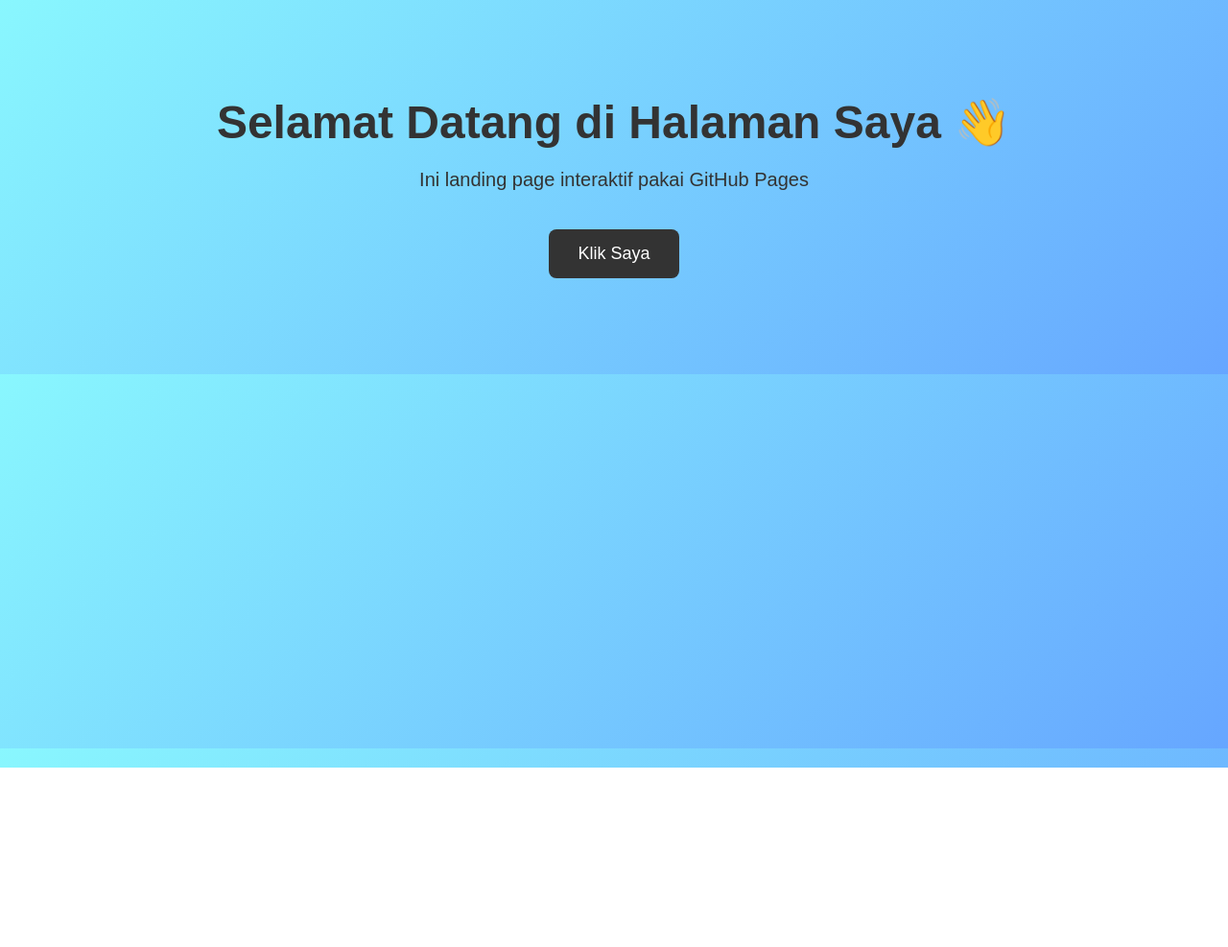
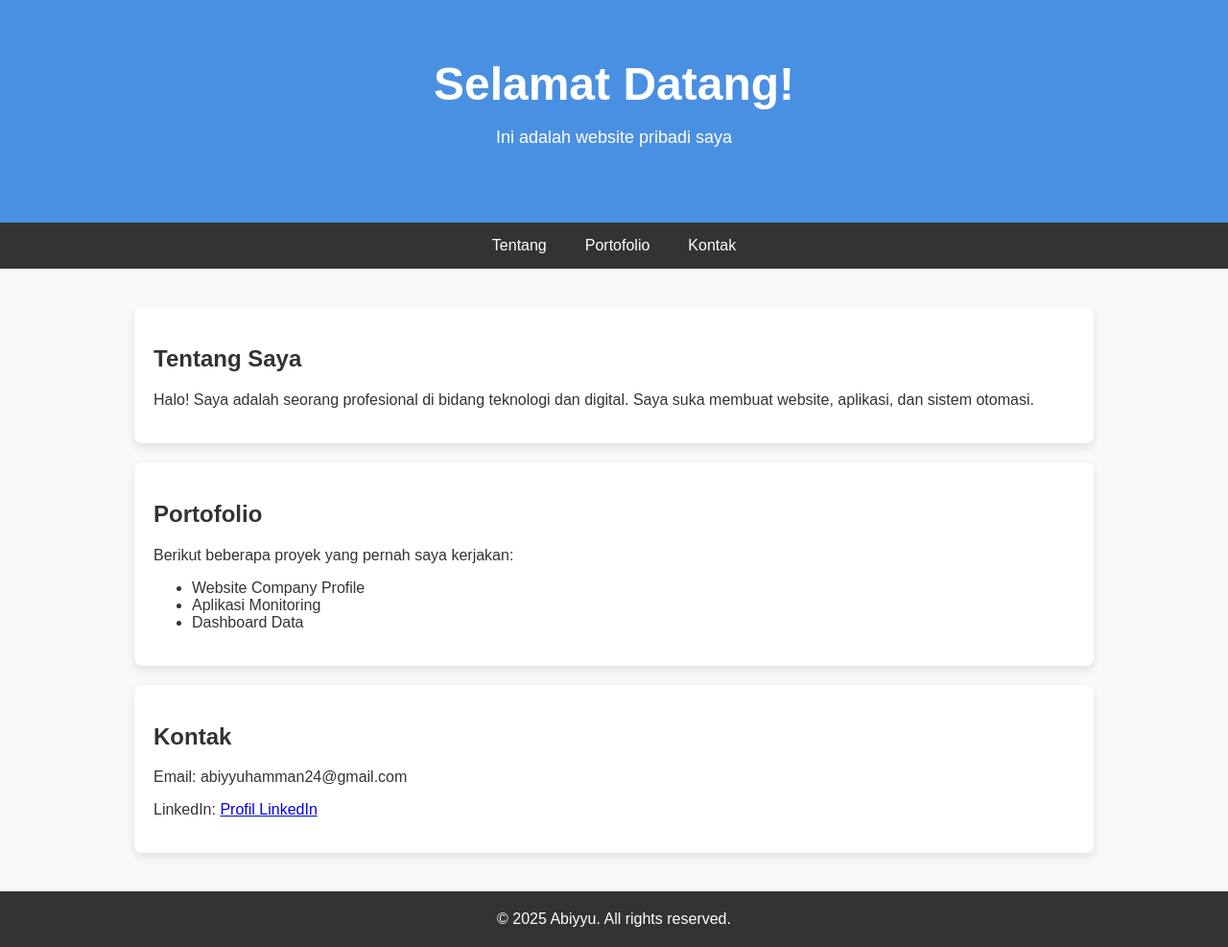
Before and after one commit to Abiyyu24/abiyyu24.github.io, a plain HTML site: page index.html in a window 1280 px wide. Shown: the whole page at 96% size. Before the commit the page ends 800 px from the top, so only its background shows below. Drawn offline with Linux system fonts and the light colour scheme.

Commit message:
index.html

```diff
--- a/index.html
+++ b/index.html
@@ -2,46 +2,99 @@
 <html lang="id">
 <head>
   <meta charset="UTF-8" />
-  <title>Landing Page Abiyyu</title>
+  <meta name="viewport" content="width=device-width, initial-scale=1.0"/>
+  <title>Website Saya</title>
   <style>
     body {
-      font-family: Arial, sans-serif;
       margin: 0;
-      padding: 0;
-      background: linear-gradient(135deg, #89f7fe 0%, #66a6ff 100%);
+      font-family: 'Arial', sans-serif;
       color: #333;
+      background: #f9f9f9;
+    }
+    header {
+      background: #4A90E2;
+      color: white;
+      padding: 60px 20px;
       text-align: center;
     }
-    header {
-      padding: 100px 20px;
+    header h1 {
+      margin: 0;
+      font-size: 48px;
     }
-    h1 {
-      font-size: 48px;
-      margin: 0 0 20px;
+    header p {
+      font-size: 18px;
     }
-    p {
-      font-size: 20px;
-      margin-bottom: 40px;
+    nav {
+      background: #333;
+      display: flex;
+      justify-content: center;
     }
-    button {
-      padding: 15px 30px;
-      font-size: 18px;
+    nav a {
+      color: white;
+      padding: 15px 20px;
+      text-decoration: none;
+      display: inline-block;
+    }
+    nav a:hover {
+      background: #555;
+    }
+    .container {
+      max-width: 1000px;
+      margin: 40px auto;
+      padding: 0 20px;
+    }
+    .card {
+      background: white;
+      padding: 20px;
+      margin-bottom: 20px;
+      border-radius: 8px;
+      box-shadow: 0 4px 10px rgba(0,0,0,0.1);
+    }
+    footer {
+      text-align: center;
+      padding: 20px;
       background: #333;
-      color: #fff;
-      border: none;
-      border-radius: 8px;
-      cursor: pointer;
-    }
-    button:hover {
-      background: #555;
+      color: white;
     }
   </style>
 </head>
 <body>
   <header>
-    <h1>Selamat Datang di Halaman Saya 👋</h1>
-    <p>Ini landing page interaktif pakai GitHub Pages</p>
-    <button onclick="alert('Terima kasih sudah klik!')">Klik Saya</button>
+    <h1>Selamat Datang!</h1>
+    <p>Ini adalah website pribadi saya</p>
   </header>
+
+  <nav>
+    <a href="#tentang">Tentang</a>
+    <a href="#portofolio">Portofolio</a>
+    <a href="#kontak">Kontak</a>
+  </nav>
+
+  <div class="container">
+    <section id="tentang" class="card">
+      <h2>Tentang Saya</h2>
+      <p>Halo! Saya adalah seorang profesional di bidang teknologi dan digital. Saya suka membuat website, aplikasi, dan sistem otomasi.</p>
+    </section>
+
+    <section id="portofolio" class="card">
+      <h2>Portofolio</h2>
+      <p>Berikut beberapa proyek yang pernah saya kerjakan:</p>
+      <ul>
+        <li>Website Company Profile</li>
+        <li>Aplikasi Monitoring</li>
+        <li>Dashboard Data</li>
+      </ul>
+    </section>
+
+    <section id="kontak" class="card">
+      <h2>Kontak</h2>
+      <p>Email: abiyyuhamman24@gmail.com</p>
+      <p>LinkedIn: <a href="#" target="_blank">Profil LinkedIn</a></p>
+    </section>
+  </div>
+
+  <footer>
+    &copy; 2025 Abiyyu. All rights reserved.
+  </footer>
 </body>
 </html>
```
